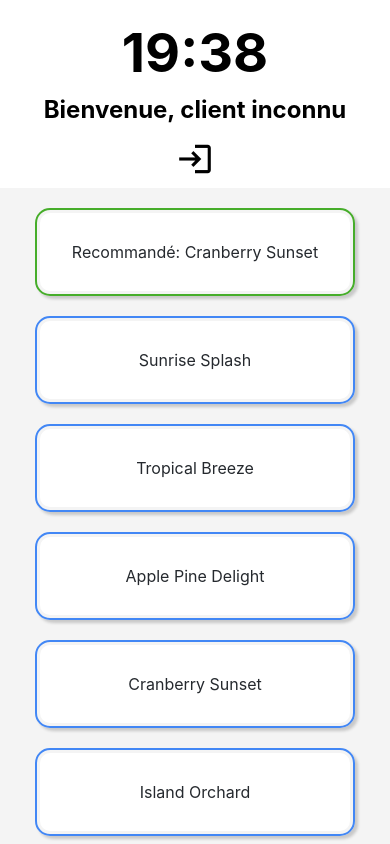
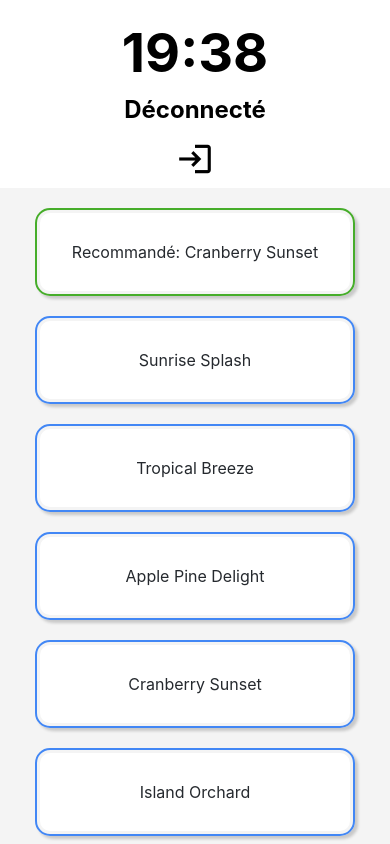
Before and after one commit to LeVraiArdox/jfcocktail, a React Native app: screen / in a window 390 px wide. Built offline with nearby package versions, Linux system fonts and the light colour scheme; no server answers.

Commit message:
Header and Context updates

```diff
--- a/App.js
+++ b/App.js
@@ -9,20 +9,14 @@ import Header from "./components/header";
 import UserContext from "./components/userContext";
 export default function App() {
   const defaultName = "client inconnu";
-  const [showFav, setShowFav] = useState(false);
+  const isConnected = useContext(UserContext);
   const [isModalVisible, setIsModalVisible] = useState(false);
 
-  const onLogin = () => {
-    setIsModalVisible(true);
-  };
+  const onLogin = () => setIsModalVisible(true);
 
-  const onModalClose = () => {
-    setIsModalVisible(false);
-  };
+  const onModalClose = () => setIsModalVisible(false);
 
-  function toggleShowFav() {
-    setShowFav(!showFav);
-  }
+  console.log("connected ?", isConnected)
 
   return (
     <UserProvider>
@@ -32,7 +26,7 @@ export default function App() {
           <MaterialIcons name="login" size={38} color="#000" />
         </Pressable>
         <ScrollView contentContainerStyle={styles.butContainer}>
-          {showFav && <Button theme="favourite" label="Boisson préférée" />}
+          {isConnected && <Button theme="favourite" label="Boisson préférée" />}
           <Button theme="recommended" label="Boisson recommandée" />
           <Button theme="primary" label="Sunrise Splash" />
           <Button theme="primary" label="Tropical Breeze" />
--- a/components/buttons.js
+++ b/components/buttons.js
@@ -1,15 +1,23 @@
 import { StyleSheet, View, Pressable, Text } from "react-native";
-import react from "react";
+import react, { useContext, useState } from "react";
+import userContext from './userContext.js'
 
 export default function Button({ label, theme }) {
+  const {isConnected, userName } = useContext(userContext);
+  let name = useState("")
+  if (isConnected == true) {
+    name = userName;
+  } else {
+    name = "unnamed";
+  };
 
   const requestToNode = async (label) => {
     try {
       alert("Commande envoyée");
-      const response = await fetch("http://localhost:1880/endpoint", {
+      const response = await fetch("http://193.252.185.148:17001/endpoint", {
         method: "POST",
         headers: { "Content-Type": "application/json" },
-        body: JSON.stringify({ data: label }),
+        body: JSON.stringify({ data: label, name }),
       });
 
       if (response.ok) {
--- a/components/header.js
+++ b/components/header.js
@@ -5,14 +5,14 @@ import { useContext } from "react";
 export default function Header({ name }) {
   let date = new Date();
   let time = date.getHours() + ":" + date.getMinutes();
-  const {userName} = useContext(UserContext);
+  const {userName, isConnected} = useContext(UserContext);
 
   if (userName) name = userName;
 
   return (
     <View style={styles.container}>
       <Text style={styles.textHour}>{time}</Text>
-      <Text style={styles.textHeader}>Bienvenue, {name}</Text>
+      <Text style={styles.textHeader}>{isConnected ? "Bienvenue, " + name : "Déconnecté"}</Text>
     </View>
   );
 }
--- a/components/popup.js
+++ b/components/popup.js
@@ -14,7 +14,7 @@ import UserContext from "./userContext";
 export default function LoginModal({ isVisible, onClose }) {
   const [userNameInput, setUserNameInput] = useState("");
   const [userPass, setUserPass] = useState("");
-  const { setUserName, setIsConnected } = useContext(UserContext)
+  const { setUserName, setIsConnected } = useContext(UserContext);
 
   useEffect(() => {
     const fetchData = async () => {
--- a/components/userContext.js
+++ b/components/userContext.js
@@ -3,12 +3,12 @@ import React, { createContext, useState } from "react";
 const UserContext = createContext();
 
 export const UserProvider = ({ children }) => {
-  const [userName, setUserName] = React.useState("");
-  const [isConnected, setIsConnected] = React.useState(false);
+  const [userName, setUserName] = useState("");
+  const [isConnected, setIsConnected] = useState(false);
 
   return (
     <UserContext.Provider
-      value={{ userName, setUserName, isConnected, setIsConnected }}
+      value={{ userName, isConnected, setUserName, setIsConnected }}
     >
       {children}
     </UserContext.Provider>
```
